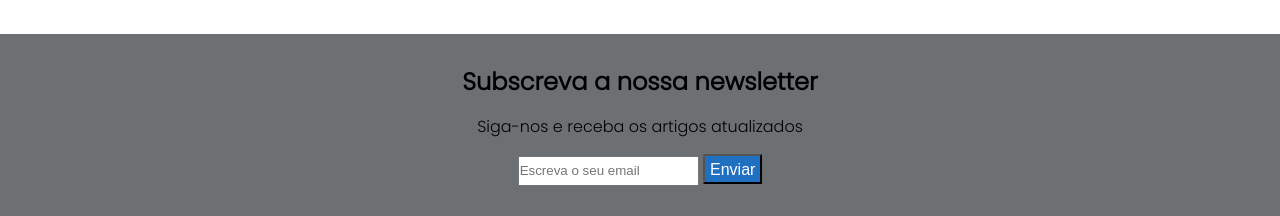
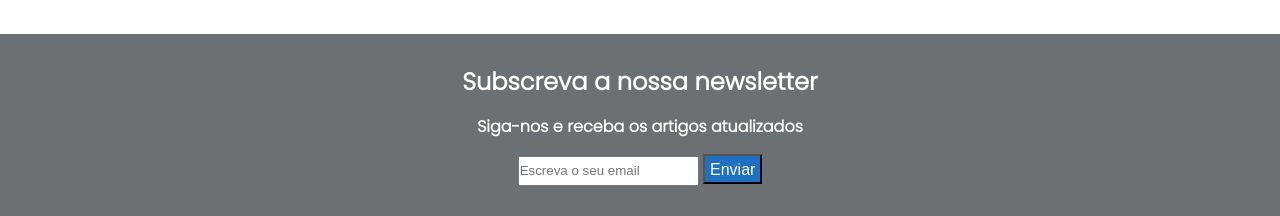
Before and after one commit to JorgeNevesFreitas/landingpage, a plain HTML site: page index.html in a window 1280 px wide. Shown: the part 1333-1549 px from the top of the page. Drawn offline with Linux system fonts and the light colour scheme.

Commit message:
header and footer contrast

```diff
--- a/style.css
+++ b/style.css
@@ -74,7 +74,7 @@ ul {
     margin: 0 auto;
     font-size: 16px;
     font-style: italic;
-    font-weight: lighter;
+    font-weight: bold;
 
 }
 
@@ -186,6 +186,7 @@ i:hover {
     padding-top: 30px;
     text-align: center;
     align-items: center;
+    color: white;
     }
 
 #newsletter .container {
@@ -195,6 +196,10 @@ i:hover {
 
 #newsletter input {
     height: 30px
+}
+
+#newsletter p {
+    font-weight: bold;
 }
 
 
```
